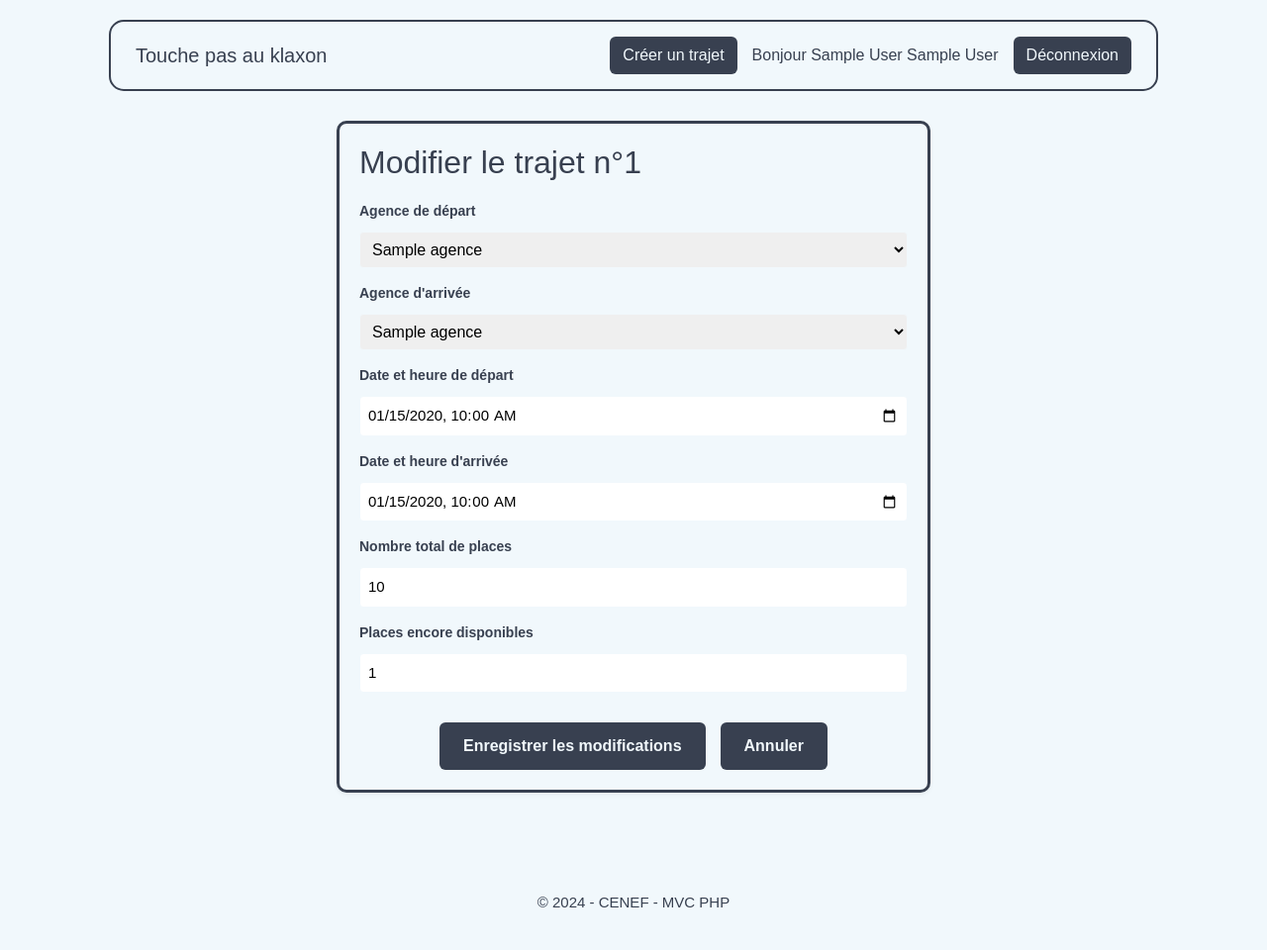
After one commit to Oceane-15/touche_pas_au_klaxon, a PHP site: page /modif_trajet.php?id=1 in a window 1280 px wide. The commit adds this page. Shown: the whole page at 99% size. Run offline with PHP 8.4, Linux system fonts and the light colour scheme; the visitor is signed in with stand-in values (Sample User, id 1); tables that the repository leaves empty hold one stand-in row (values such as "Sample post"); some libraries are stand-ins or nearby versions.

Commit message:
ajout modif trajet

```diff
--- a/index.php
+++ b/index.php
@@ -82,7 +82,7 @@ include_once 'includes/header.php';
                                     </a>
 
                                     <?php if ($trajet['id_utilisateur_auteur'] == $_SESSION['user_id']): ?>
-                                        <a href="modifier_trajet.php?id=<?php echo $trajet['id_trajet']; ?>" title="Modifier"><i class="fa-solid fa-pen-to-square"></i></a>
+                                        <a href="modif_trajet.php?id=<?php echo $trajet['id_trajet']; ?>" title="Modifier"><i class="fa-solid fa-pen-to-square"></i></a>
                                         <a href="supprimer_trajet.php?id=<?php echo $trajet['id_trajet']; ?>" title="Supprimer" onclick="return confirm('Supprimer ce trajet ?');"><i class="fa-solid fa-trash"></i></a>
                                     <?php endif; ?>
                                 </td>
--- /dev/null
+++ b/modif_trajet.php
@@ -0,0 +1,144 @@
+<?php
+if (session_status() === PHP_SESSION_NONE) {
+    session_start();
+}
+
+require_once 'includes/db.php';
+
+if (!isset($_SESSION['user_id'])) {
+    header('Location: connexion.php');
+    exit();
+}
+
+$id_trajet = isset($_GET['id']) ? intval($_GET['id']) : 0;
+$user_id = $_SESSION['user_id'];
+$is_admin = isset($_SESSION['est_admin']) && $_SESSION['est_admin'] == 1;
+
+try {
+    $stmt = $pdo->prepare("SELECT * FROM trajet WHERE id_trajet = ?");
+    $stmt->execute([$id_trajet]);
+    $trajet = $stmt->fetch();
+
+    if (!$trajet) {
+        header('Location: index.php');
+        exit();
+    }
+
+    if (!$is_admin && $trajet['id_utilisateur_auteur'] != $user_id) {
+        header('Location: index.php');
+        exit();
+    }
+
+    $agences = $pdo->query("SELECT * FROM agence ORDER BY nom_ville ASC")->fetchAll();
+
+} catch (Exception $e) {
+    die("Erreur : " . $e->getMessage());
+}
+
+$erreur = null;
+if ($_SERVER['REQUEST_METHOD'] === 'POST') {
+    $id_agence_depart = intval($_POST['id_agence_depart']);
+    $id_agence_arrivee = intval($_POST['id_agence_arrivee']);
+    $date_heure_depart = $_POST['date_heure_depart'];
+    $date_heure_arrivee = $_POST['date_heure_arrivee'];
+    $places_totales = intval($_POST['places_totales']);
+    $places_disponibles = intval($_POST['places_disponibles']);
+
+    if ($id_agence_depart === $id_agence_arrivee) {
+        $erreur = "La ville de départ et d'arrivée ne peuvent pas être identiques.";
+    } elseif ($places_disponibles > $places_totales) {
+        $erreur = "Le nombre de places disponibles ne peut pas dépasser le nombre total de places.";
+    } else {
+        try {
+            $query_update = "
+                UPDATE trajet
+                SET id_agence_depart = ?, id_agence_arrivee = ?, date_heure_depart = ?, date_heure_arrivee = ?, places_totales = ?, places_disponibles = ?
+                WHERE id_trajet = ?
+            ";
+            $stmt_update = $pdo->prepare($query_update);
+            $stmt_update->execute([
+                $id_agence_depart,
+                $id_agence_arrivee,
+                $date_heure_depart,
+                $date_heure_arrivee,
+                $places_totales,
+                $places_disponibles,
+                $id_trajet
+            ]);
+
+            header('Location: index.php');
+            exit();
+        } catch (Exception $e) {
+            $erreur = "Erreur lors de la modification : " . $e->getMessage();
+        }
+    }
+}
+
+include_once 'includes/header.php';
+?>
+
+<div class="main-container">
+    <div class="form-container">
+        <h2>
+            Modifier le trajet n°<?php echo $id_trajet; ?>
+            <?php if ($is_admin): ?>
+                <span class="badge bg-danger admin-badge">Mode Admin</span>
+            <?php endif; ?>
+        </h2>
+
+        <?php if ($erreur): ?>
+            <p class="status-error"><?php echo $erreur; ?></p>
+        <?php endif; ?>
+
+        <form action="" method="POST" class="trajet-form">
+            <div class="form-group">
+                <label for="id_agence_depart">Agence de départ</label>
+                <select name="id_agence_depart" id="id_agence_depart" required>
+                    <?php foreach ($agences as $agence): ?>
+                        <option value="<?php echo $agence['id_agence']; ?>" <?php echo ($trajet['id_agence_depart'] == $agence['id_agence']) ? 'selected' : ''; ?>>
+                            <?php echo htmlspecialchars($agence['nom_ville']); ?>
+                        </option>
+                    <?php endforeach; ?>
+                </select>
+            </div>
+
+            <div class="form-group">
+                <label for="id_agence_arrivee">Agence d'arrivée</label>
+                <select name="id_agence_arrivee" id="id_agence_arrivee" required>
+                    <?php foreach ($agences as $agence): ?>
+                        <option value="<?php echo $agence['id_agence']; ?>" <?php echo ($trajet['id_agence_arrivee'] == $agence['id_agence']) ? 'selected' : ''; ?>>
+                            <?php echo htmlspecialchars($agence['nom_ville']); ?>
+                        </option>
+                    <?php endforeach; ?>
+                </select>
+            </div>
+
+            <div class="form-group">
+                <label for="date_heure_depart">Date et heure de départ</label>
+                <input type="datetime-local" name="date_heure_depart" id="date_heure_depart" value="<?php echo date('Y-m-d\TH:i', strtotime($trajet['date_heure_depart'])); ?>" required>
+            </div>
+
+            <div class="form-group">
+                <label for="date_heure_arrivee">Date et heure d'arrivée</label>
+                <input type="datetime-local" name="date_heure_arrivee" id="date_heure_arrivee" value="<?php echo date('Y-m-d\TH:i', strtotime($trajet['date_heure_arrivee'])); ?>" required>
+            </div>
+
+            <div class="form-group">
+                <label for="places_totales">Nombre total de places</label>
+                <input type="number" name="places_totales" id="places_totales" min="1" value="<?php echo $trajet['places_totales']; ?>" required>
+            </div>
+
+            <div class="form-group">
+                <label for="places_disponibles">Places encore disponibles</label>
+                <input type="number" name="places_disponibles" id="places_disponibles" min="0" value="<?php echo $trajet['places_disponibles']; ?>" required>
+            </div>
+
+            <div class="form-actions">
+                <button type="submit" class="btn-submit-trajet">Enregistrer les modifications</button>
+                <a href="index.php" class="btn-cancel-trajet">Annuler</a>
+            </div>
+        </form>
+    </div>
+</div>
+
+<?php include_once 'includes/footer.php'; ?>
```
Also changed, not shown: assets/css/theme.scss (+11 -0 lines).
